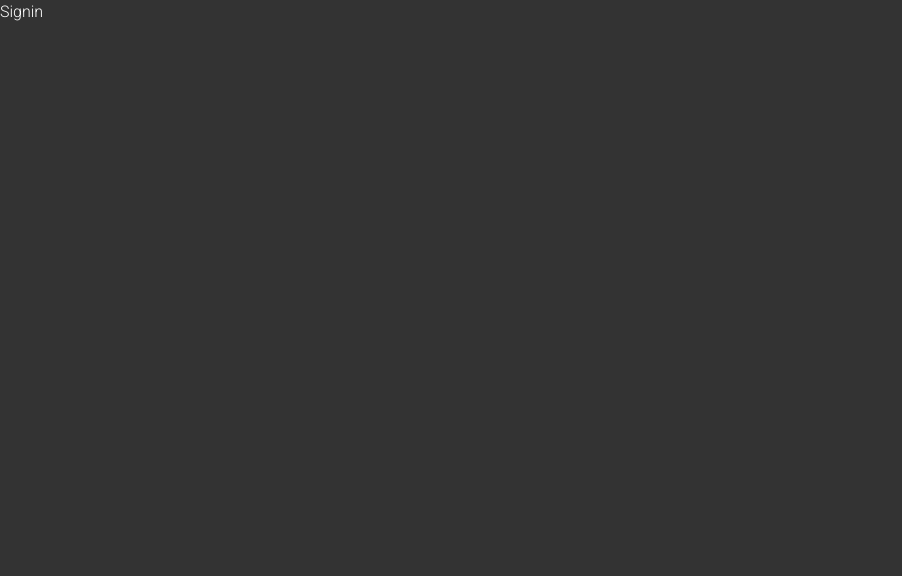
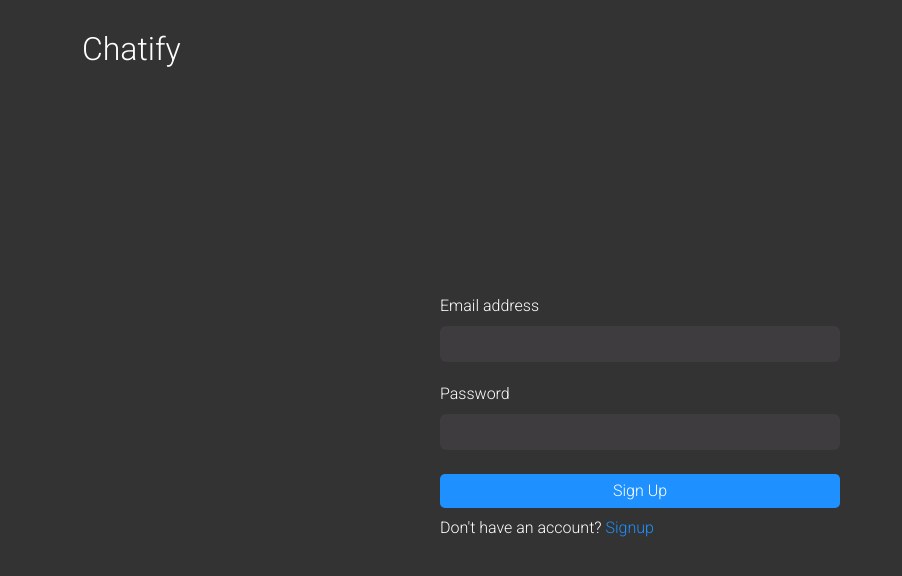
Before and after one commit to ID-JA/chatify, a React (Create React App) app in the folder client/: page /signin in a window 1280 px wide. Shown: the top 576 px of the page, without its empty margins (0-902 px from the left). Built offline with nearby package versions, Linux system fonts and the light colour scheme.

Commit message:
Creating Signin page without the submit func

```diff
--- a/client/src/pages/auth/signin/Signin.js
+++ b/client/src/pages/auth/signin/Signin.js
@@ -1,7 +1,77 @@
-import React from "react";
+import React, { useState, useRef } from "react";
+import { FaCamera } from "react-icons/fa";
+import { Container } from "react-bootstrap";
+import Form from "react-bootstrap/Form";
+
+import "./Signin.scss";
+import Button from "../../../components/button/Button";
+import { Link } from "react-router-dom";
 
 const Signin = () => {
-  return <div>Signin</div>;
+  /**
+   * ==================== STATES ====================
+   */
+  const [user, setUser] = useState({
+    email: "",
+    password: "",
+  });
+
+  /**
+   * ==================== FUNCTIONS ====================
+   */
+  const handleChange = (e) => {
+    setUser({
+      ...user,
+      [e.target.name]: e.target.value,
+    });
+  };
+
+  /**
+   * TODO: Add validation
+   * TODO: onSubmit function
+   */
+
+  return (
+    <div className="signin">
+      <Container>
+        <h2 className="signin__branding">Chatify</h2>
+        <div className="signin__form">
+          <Form>
+            <Form.Group controlId="formBasicEmail">
+              <Form.Label>Email address</Form.Label>
+              <Form.Control
+                type="email"
+                value={user.email}
+                onChange={(e) => handleChange(e)}
+                name="email"
+              />
+            </Form.Group>
+
+            <Form.Group controlId="formBasicPassword">
+              <Form.Label>Password</Form.Label>
+              <Form.Control
+                type="password"
+                value={user.password}
+                onChange={(e) => handleChange(e)}
+                name="password"
+              />
+            </Form.Group>
+
+            <Form.Group className="mt-4" controlId="formBasicPassword">
+              <Button text="Sign Up" color="info" stretch={true} />
+            </Form.Group>
+
+            <p className="mt-2">
+              Don't have an account?{" "}
+              <Link className="link" to="/signup">
+                Signup
+              </Link>
+            </p>
+          </Form>
+        </div>
+      </Container>
+    </div>
+  );
 };
 
 export default Signin;
--- a/client/src/pages/auth/signin/Signin.scss
+++ b/client/src/pages/auth/signin/Signin.scss
@@ -0,0 +1,42 @@
+@import "../../../scss/_variables.scss";
+@import "../../../scss/mixins.scss";
+
+.signin {
+  height: 100vh;
+
+  .container {
+    height: 100%;
+    @include flex(column, start, start);
+    position: relative;
+  }
+
+  &__branding {
+    padding-top: 30px;
+  }
+
+  &__form {
+    // height: calc(100% - 63.72px - 0.5rem);
+    flex: 1;
+    @include position(absolute, 50%, 50%);
+    transform: translate(-50%, -50%);
+    padding-top: 50px;
+    max-width: 80vw;
+    width: 400px;
+    margin: 0 auto;
+  }
+
+  form {
+    input {
+      background-color: #3e3c3e;
+      border: none;
+      outline: none;
+      color: #fff;
+      margin-bottom: 20px;
+
+      &:focus {
+        background-color: #3e3c3e;
+        color: #fff;
+      }
+    }
+  }
+}
--- a/client/src/pages/auth/signup/Signup.scss
+++ b/client/src/pages/auth/signup/Signup.scss
@@ -1,11 +1,23 @@
 @import "../../../scss/_variables.scss";
+@import "../../../scss/mixins.scss";
 
 .signup {
+  height: 100vh;
+
+  .container {
+    height: 100%;
+    @include flex(column, start, start);
+    position: relative;
+  }
+
   &__branding {
     padding-top: 30px;
   }
 
   &__form {
+    flex: 1;
+    @include position(absolute, 50%, 50%);
+    transform: translate(-50%, -50%);
     padding-top: 50px;
     max-width: 80vw;
     width: 400px;
--- /dev/null
+++ b/client/src/scss/_mixins.scss
@@ -0,0 +1,13 @@
+@mixin flex($direction, $justify, $align, $wrap: wrap) {
+  display: flex;
+  flex-direction: $direction;
+  justify-content: $justify;
+  align-items: $align;
+  flex-wrap: $wrap;
+}
+
+@mixin position($type, $x, $y) {
+  position: $type;
+  left: $x;
+  top: $y;
+}
```
